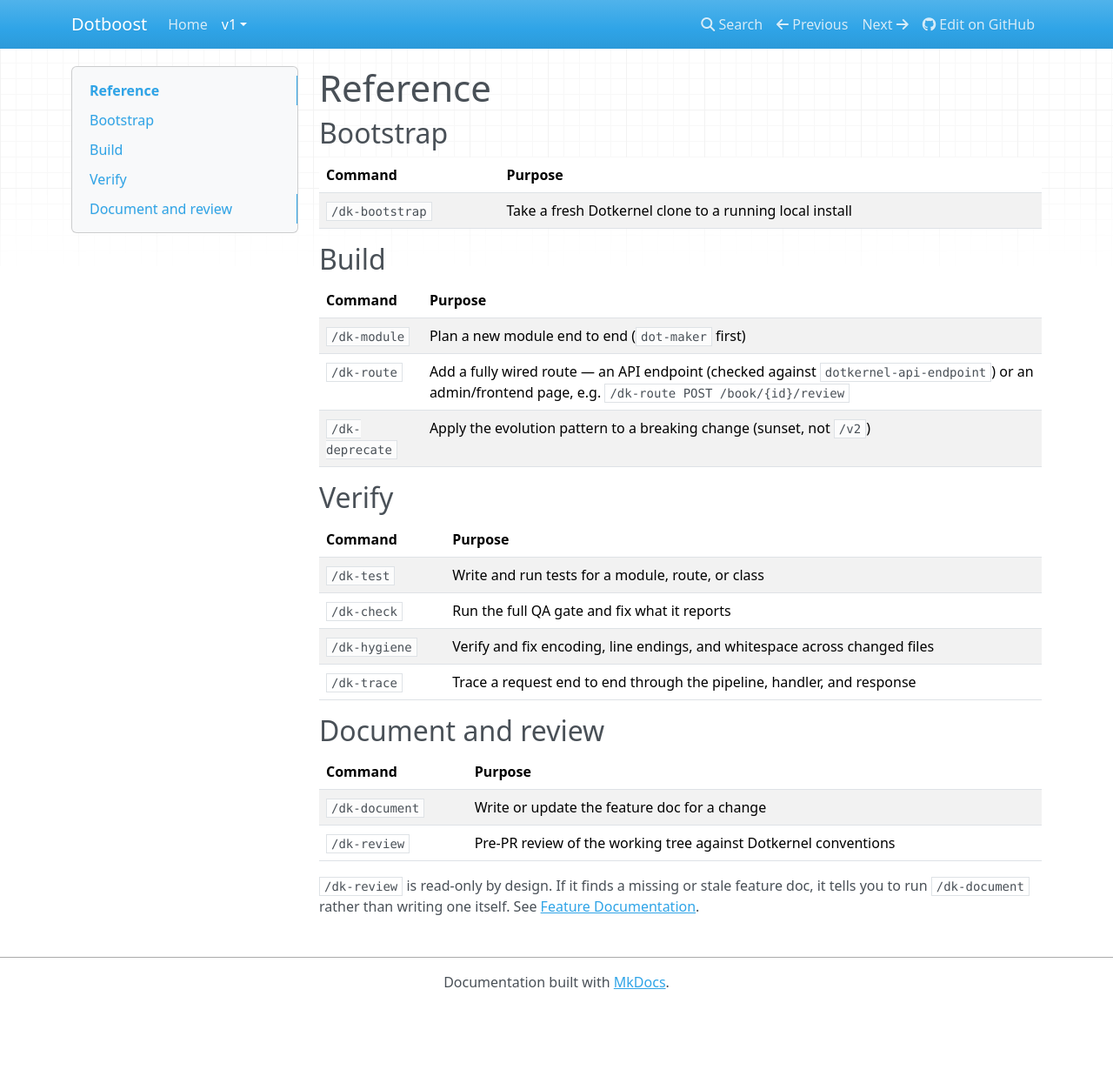
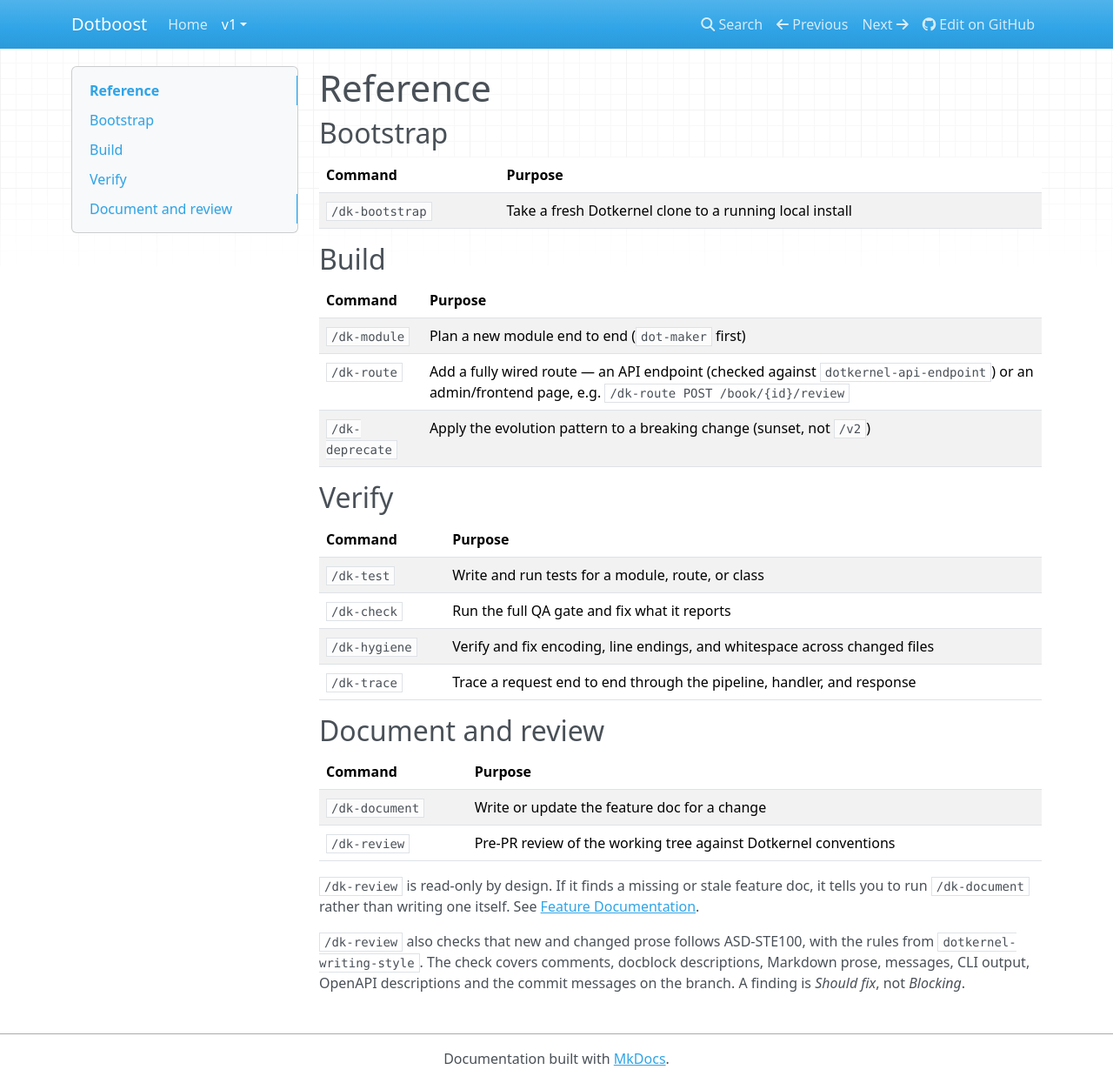
Before and after one commit to dotkernel/dotboost, an MkDocs documentation site: the page built from docs/book/v1/commands/reference.md, in a window 1280 px wide and 1245 px high. Shown: the whole window at 87% size. Built offline with MkDocs 1.6.1, drawn with Linux system fonts in a browser that asks for light colours; nearby versions of some CDN libraries.

Commit message:
Add an ASD-STE100 check to the review
Make dotkernel-reviewer and /dk-review load the dotkernel-writing-style skill.
Add a check for prose that does not follow ASD-STE100.
The check covers only new and changed lines, and the commit messages on the branch.
A finding is Should fix, with the rewritten sentence as the replacement.

Tell the reviewer to write the review in ASD-STE100.
Describe the check in the command reference.

```diff
--- a/docs/book/v1/commands/reference.md
+++ b/docs/book/v1/commands/reference.md
@@ -33,3 +33,7 @@
 `/dk-review` is read-only by design.
 If it finds a missing or stale feature doc, it tells you to run `/dk-document` rather than writing one itself.
 See [Feature Documentation](../feature-docs.md).
+
+`/dk-review` also checks that new and changed prose follows ASD-STE100, with the rules from `dotkernel-writing-style`.
+The check covers comments, docblock descriptions, Markdown prose, messages, CLI output, OpenAPI descriptions and the commit messages on the branch.
+A finding is *Should fix*, not *Blocking*.
```
Also changed, not shown: .claude/agents/dotkernel-reviewer.md (+9 -2 lines), .claude/commands/dk-review.md (+7 -1 lines).
